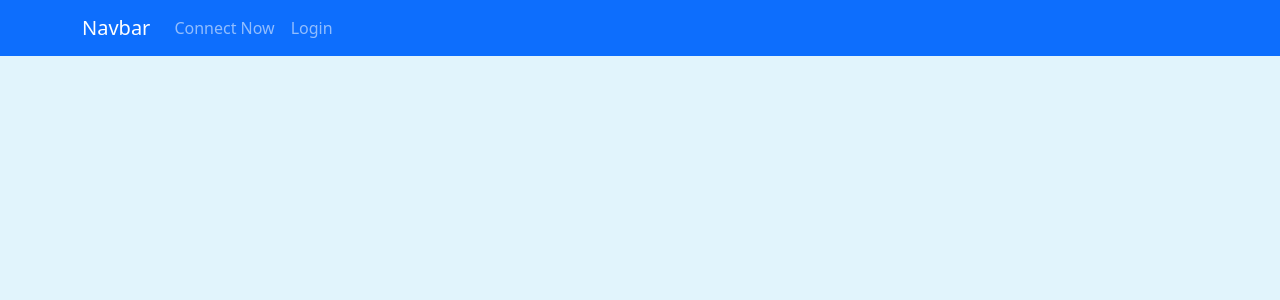
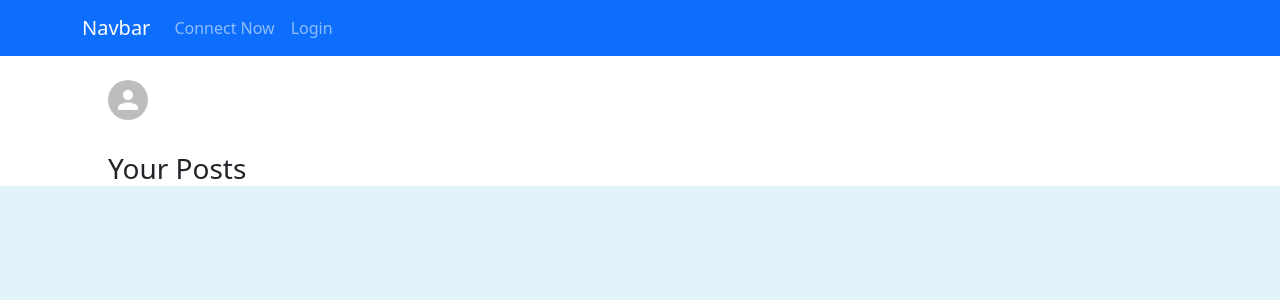
Before and after one commit to amt-unknown/truJobz, a React (Create React App) app in the folder client/: page /home in a window 1280 px wide. Shown: the top 300 px of the page. Built offline with nearby package versions, Linux system fonts and the light colour scheme; no server answers.

Commit message:
Manually changed Home to reflect Jorge's additions and avoid the merge conflict

```diff
--- a/client/src/App.js
+++ b/client/src/App.js
@@ -62,7 +62,7 @@ const App = () => {
       <NavBarComp user={user}/>
       <Routes>
         <Route path='/' element={<Landing />} />
-        <Route exact path="/home" element={<Home renderList={renderList}/>} />
+        <Route exact path="/home" element={<Home user={user} renderList={renderList}/>} />
         <Route path="/profile" element={<Profile user={user} renderList={renderList}/>} />
         <Route path="/login" element={<LogIn setUser={setUser}/>} />
         <Route path="/signup" element={<Signup setUser={setUser}/>} />
--- a/client/src/components/home.js
+++ b/client/src/components/home.js
@@ -1,6 +1,7 @@
 import React from "react";
 import { useState, useEffect} from "react"
 import { Container } from "react-bootstrap";
+import { Avatar } from '@mui/material'
 
 import Posting from "./posting";
 
@@ -30,11 +31,19 @@ function Home(props){
     )
 
     return(
-        <div className="jobPostings" style={{width: '85%'}}>
-            <Container>
-                {props.renderList(postings)}
+            <Container style={{width: '85%'}}>
+                <div className="sidebar">
+                    <img src=" " alt="" />
+                    <Avatar />
+                    <h2> {props.user.name}</h2>
+                    <h3>{props.user.title}</h3>
+                </div>
+                <br/>
+                <div className="jobPostings" >
+                    <h3>Your Posts</h3>
+                    {props.renderList(postings)}
+                </div>
             </Container>
-        </div>
     )
 }
 
```
